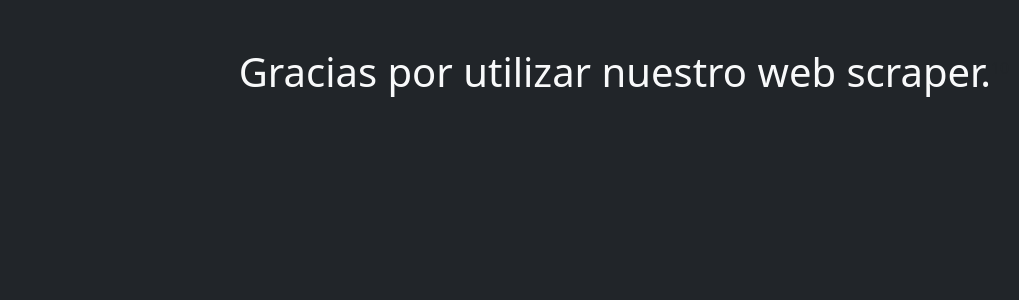
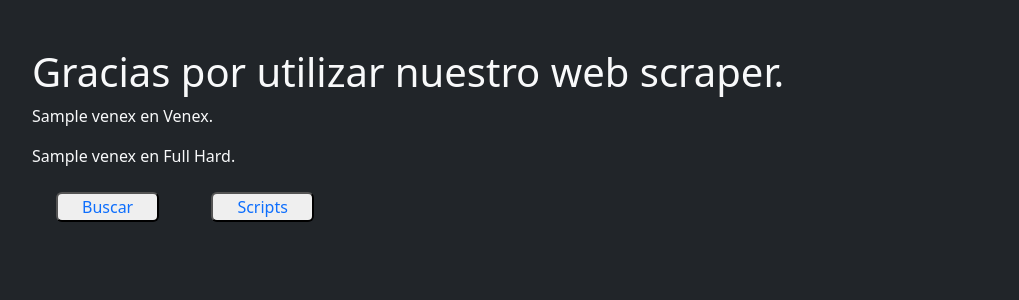
Before and after one commit to ispc-programador2022/GPQRR5, a Django app: template scraper/gestionScrapers/templates/gracias.html in a window 1280 px wide. Shown: the top 300 px of the page, without its empty margins (16-1035 px from the left). Run offline with Django 3.2, Linux system fonts and the light colour scheme; the template is opened without the code that fills it: most values are stand-ins (such as "Sample title", 1, 10 or a date in 2020); some libraries are stand-ins or nearby versions.

Commit message:
Agrego manejo de errores para falta de productos y mejoro el lanzamiento de scripts, quickfix de un error en caso de que no se encontrasen productos en venex

```diff
--- a/scraper/gestionScrapers/templates/gracias.html
+++ b/scraper/gestionScrapers/templates/gracias.html
@@ -10,8 +10,19 @@
     {% bootstrap_messages %}
     <title>Busqueda de productos</title>
 </head>
-<body class="d-flex align-items-center justify-content-center bg-dark w-100 h-100 p-5">
+<body class="bg-dark w-100 h-100 p-5">
     <h1 class="text-light">Gracias por utilizar nuestro web scraper.</h1>
-    <p>{{price}}</p>
+    {%if venex and full_hard%}
+        <p class="text-light">{{venex}} en Venex.</p>
+        <p class="text-light">{{venex}} en Full Hard.</p>
+    {%elif venex%}
+        <p class="text-light">{{venex}} en Venex.</p>
+    {%elif full_hard%}
+        <p class="text-light">{{full_hard}} en Full Hard.</p>
+    {%else%}
+        <p class="text-light">los productos han sido agregados exitosamente en nuestra base de datos, los encontrará disponibles en su proxima busqueda</p>
+    {%endif%}
+    <a href="/busqueda_productos/"> <button  class="text-primary px-4 mx-4 my-2 rounded">Buscar</button></a>
+    <a href="/pruebas_script/"> <button  class="text-primary px-4 mx-4 my-2 rounded">Scripts</button></a>
 </body>
 </html>
```
Also changed, not shown: scraper/gestionScrapers/templates/pruebas.html (+10 -5 lines), scraper/gestionScrapers/views.py (+5 -5 lines), scraper/mainScraper.py (+8 -2 lines).
